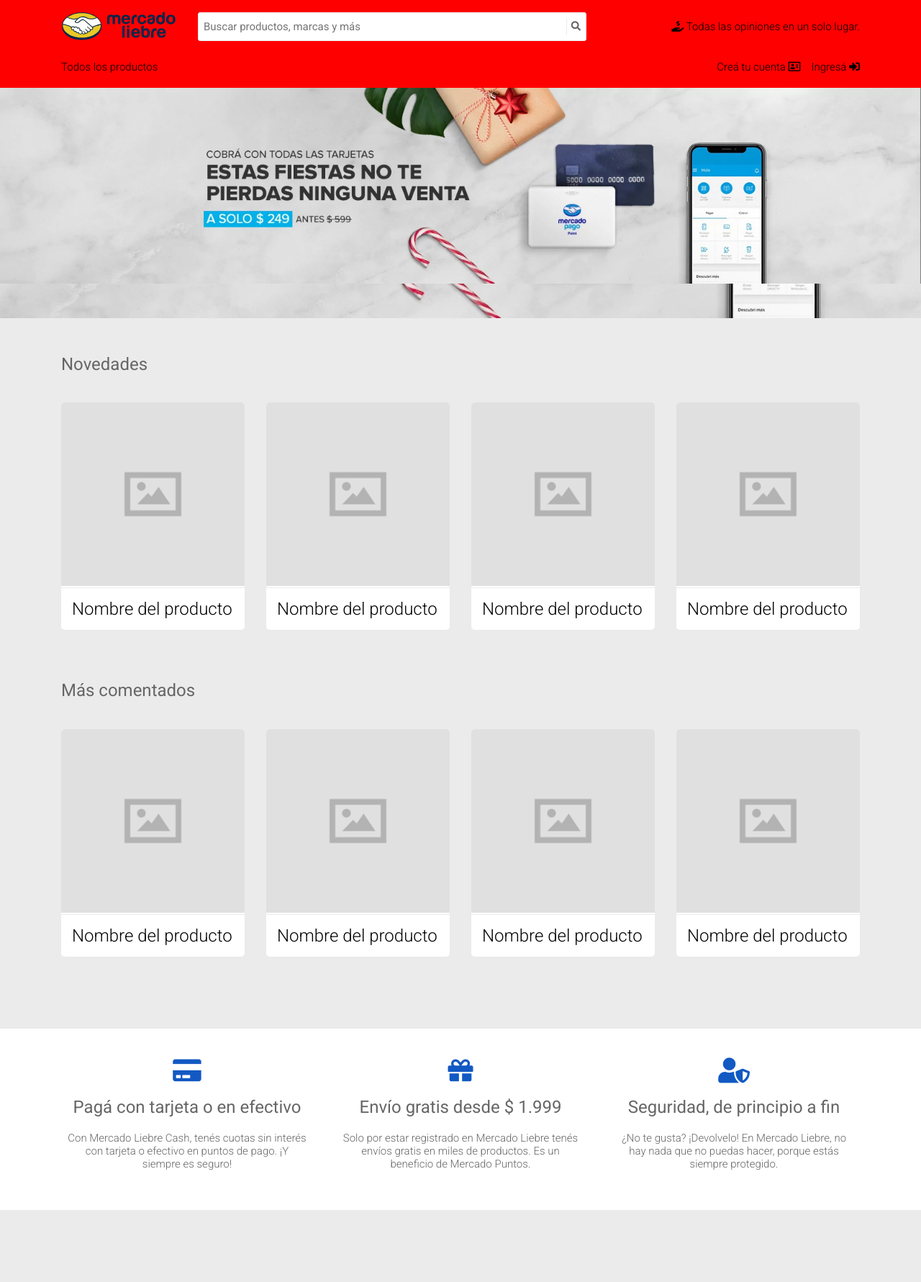
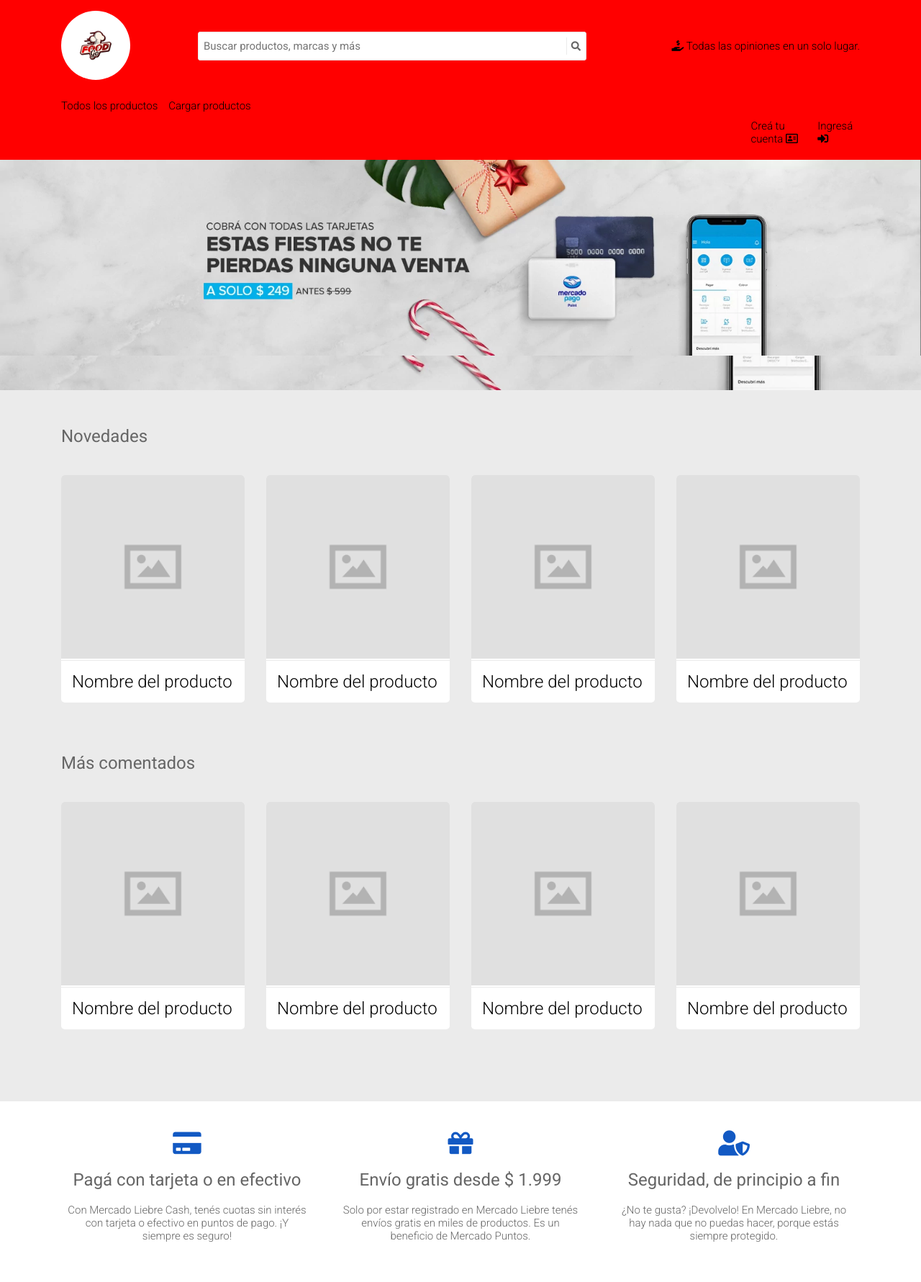
Before and after one commit to MatiasCagliero1/proyecto-catalogos, a Node server app: page /home in a window 1280 px wide. Shown: the whole page at 72% size. Before the commit the page ends 1681 px from the top, so only its background shows below. Run offline with Node 20, Linux system fonts and the light colour scheme; some libraries are stand-ins or nearby versions.

Commit message:
footer PARTIAL

```diff
--- a/views/pagIndex.ejs
+++ b/views/pagIndex.ejs
@@ -1,6 +1,7 @@
 <!DOCTYPE html>
 <html lang="es">
 <!-- Include Head -->
+
 <head>
     <meta charset="UTF-8">
     <meta name="viewport" content="width=device-width, initial-scale=1.0">
@@ -14,65 +15,10 @@
     <!-- Own Stylesheet -->
     <link rel="stylesheet" href="stylesheets/app.css">
 </head>
+
 <body>
     <!-- Header -->
-	<header class="main-header">
-		<div class="container">
-			<div class="row align-items-center">
-				<div class="col-5 col-md-2">
-					<a href="index.html" class="main-header_home-link">
-						<img src="images/logo-mercado-liebre.svg">
-					</a>
-				</div>
-
-				<div class="col-7 col-md-6">
-					<form action="search-results.html" method="GET" class="search-form">
-						<input type="text" name="search" placeholder="Buscar productos, marcas y más" class="search-form_input">
-						<button type="submit" class="search-form_button"><i class="fas fa-search"></i></button>
-					</form>
-				</div>
-
-				<div class="col-12 col-md-4">
-					<a class="main-header_credit-link">
-						<i class="fas fa-hand-holding-usd"></i>
-						Todas las opiniones en un solo lugar.
-					</a>
-				</div>
-			</div>
-
-			<button class="btn-toggle-navbar">
-				<i class="fas fa-bars"></i>
-			</button>
-
-			<nav class="main-navbar">
-				<ul class="left-navbar">
-					<li><a href="index.html">Todos los productos</a></li>
-					<!-- solo logueado <li><a href="">Cargar productos</a></li> -->
-				</ul>
-
-				<ul class="right-navbar">
-					<!-- Solo logueado <li><a href="profile.html">
-							Nombre del usuario <i class="fas fa-user"></i>
-						</a>
-					</li>
-					<li>
-						<form action="" method="post">
-							<button class="logout" type="submit">
-								Cerrar sesión <i class="fas fa-sign-in-alt"></i>
-							</button>
-						</form>
-					</li> -->
-					<li>
-						<a href="register.html">Creá tu cuenta <i class="far fa-address-card"></i>
-						</a>
-					</li>
-					<li>
-						<a href="login.html">Ingresá <i class="fas fa-sign-in-alt"></i></a>
-					</li>
-				</ul>
-			</nav>
-		</div>
-	</header>
+    <%-include("./partials/headerLogueado")%>
         <!-- /Header -->
 
         <!-- Banner -->
@@ -110,8 +56,7 @@
                             </figure>
                             <article class="product-box_data">
                                 <h2>Nombre del producto</h2>
-							<p>Descripción corta del producto Lorem ipsum dolor sit amet consectetur, adipisicing elit. Eaque
-								delectus ex</p>
+                                <p>Descripción corta del producto Lorem ipsum dolor sit amet consectetur, adipisicing elit. Eaque delectus ex</p>
                                 <p>Comentarios: 12</p>
                             </article>
                         </a>
@@ -125,8 +70,7 @@
                             </figure>
                             <article class="product-box_data">
                                 <h2>Nombre del producto</h2>
-							<p>Descripción corta del producto Lorem ipsum dolor sit amet consectetur, adipisicing elit. Eaque
-								delectus ex</p>
+                                <p>Descripción corta del producto Lorem ipsum dolor sit amet consectetur, adipisicing elit. Eaque delectus ex</p>
                                 <p>Comentarios: 12</p>
                             </article>
                         </a>
@@ -140,8 +84,7 @@
                             </figure>
                             <article class="product-box_data">
                                 <h2>Nombre del producto</h2>
-							<p>Descripción corta del producto Lorem ipsum dolor sit amet consectetur, adipisicing elit. Eaque
-								delectus ex</p>
+                                <p>Descripción corta del producto Lorem ipsum dolor sit amet consectetur, adipisicing elit. Eaque delectus ex</p>
                                 <p>Comentarios: 12</p>
                             </article>
                         </a>
@@ -218,37 +161,9 @@
         <!-- /Más comentados -->
 
 
-	<!-- footer -->
-	<footer class="main-footer">
-		<div class="container">
-			<div class="row">
-				<div class="col-12 col-lg-4">
-					<article class="footer-data">
-						<i class="fas fa-credit-card"></i>
-						<h2>Pagá con tarjeta o en efectivo</h2>
-						<p>Con Mercado Liebre Cash, tenés cuotas sin interés con tarjeta o efectivo en puntos de pago. ¡Y
-							siempre es seguro!</p>
-					</article>
-				</div>
-				<div class="col-12 col-lg-4">
-					<article class="footer-data">
-						<i class="fas fa-gift"></i>
-						<h2>Envío gratis desde $ 1.999</h2>
-						<p>Solo por estar registrado en Mercado Liebre tenés envíos gratis en miles de productos. Es un
-							beneficio de Mercado Puntos.</p>
-					</article>
-				</div>
-				<div class="col-12 col-lg-4">
-					<article class="footer-data">
-						<i class="fas fa-user-shield"></i>
-						<h2>Seguridad, de principio a fin</h2>
-						<p>¿No te gusta? ¡Devolvelo! En Mercado Liebre, no hay nada que no puedas hacer, porque estás
-							siempre protegido.</p>
-					</article>
-				</div>
-			</div>
-		</div>
-	</footer>
+
         <!-- /footer -->
+        <%-include("./partials/footer") %>
 </body>
+
 </html>
--- /dev/null
+++ b/views/partials/footer.ejs
@@ -0,0 +1,50 @@
+<!DOCTYPE html>
+<html lang="en">
+
+<head>
+    <meta charset="UTF-8">
+    <meta http-equiv="X-UA-Compatible" content="IE=edge">
+    <meta name="viewport" content="width=device-width, initial-scale=1.0">
+
+    <!-- Font Awesome Stylesheet -->
+    <link rel="stylesheet" href="https://cdnjs.cloudflare.com/ajax/libs/font-awesome/5.11.2/css/all.min.css">
+    <!-- Bootstrap Grid Stylesheet -->
+    <link rel="stylesheet" href="/stylesheets/bootstrap-grid.min.css">
+    <!-- Own Stylesheet -->
+    <link rel="stylesheet" href="/stylesheets/app.css">
+
+</head>
+
+<body>
+    <!-- footer -->
+    <footer class="main-footer">
+        <div class="container">
+            <div class="row">
+                <div class="col-12 col-lg-4">
+                    <article class="footer-data">
+                        <i class="fas fa-credit-card"></i>
+                        <h2>Pagá con tarjeta o en efectivo</h2>
+                        <p>Con Mercado Liebre Cash, tenés cuotas sin interés con tarjeta o efectivo en puntos de pago. ¡Y siempre es seguro!</p>
+                    </article>
+                </div>
+                <div class="col-12 col-lg-4">
+                    <article class="footer-data">
+                        <i class="fas fa-gift"></i>
+                        <h2>Envío gratis desde $ 1.999</h2>
+                        <p>Solo por estar registrado en Mercado Liebre tenés envíos gratis en miles de productos. Es un beneficio de Mercado Puntos.</p>
+                    </article>
+                </div>
+                <div class="col-12 col-lg-4">
+                    <article class="footer-data">
+                        <i class="fas fa-user-shield"></i>
+                        <h2>Seguridad, de principio a fin</h2>
+                        <p>¿No te gusta? ¡Devolvelo! En Mercado Liebre, no hay nada que no puedas hacer, porque estás siempre protegido.</p>
+                    </article>
+                </div>
+            </div>
+        </div>
+    </footer>
+    <!-- /footer -->
+</body>
+
+</html>
```
Lines whose indentation alone changed are shown as unchanged.
